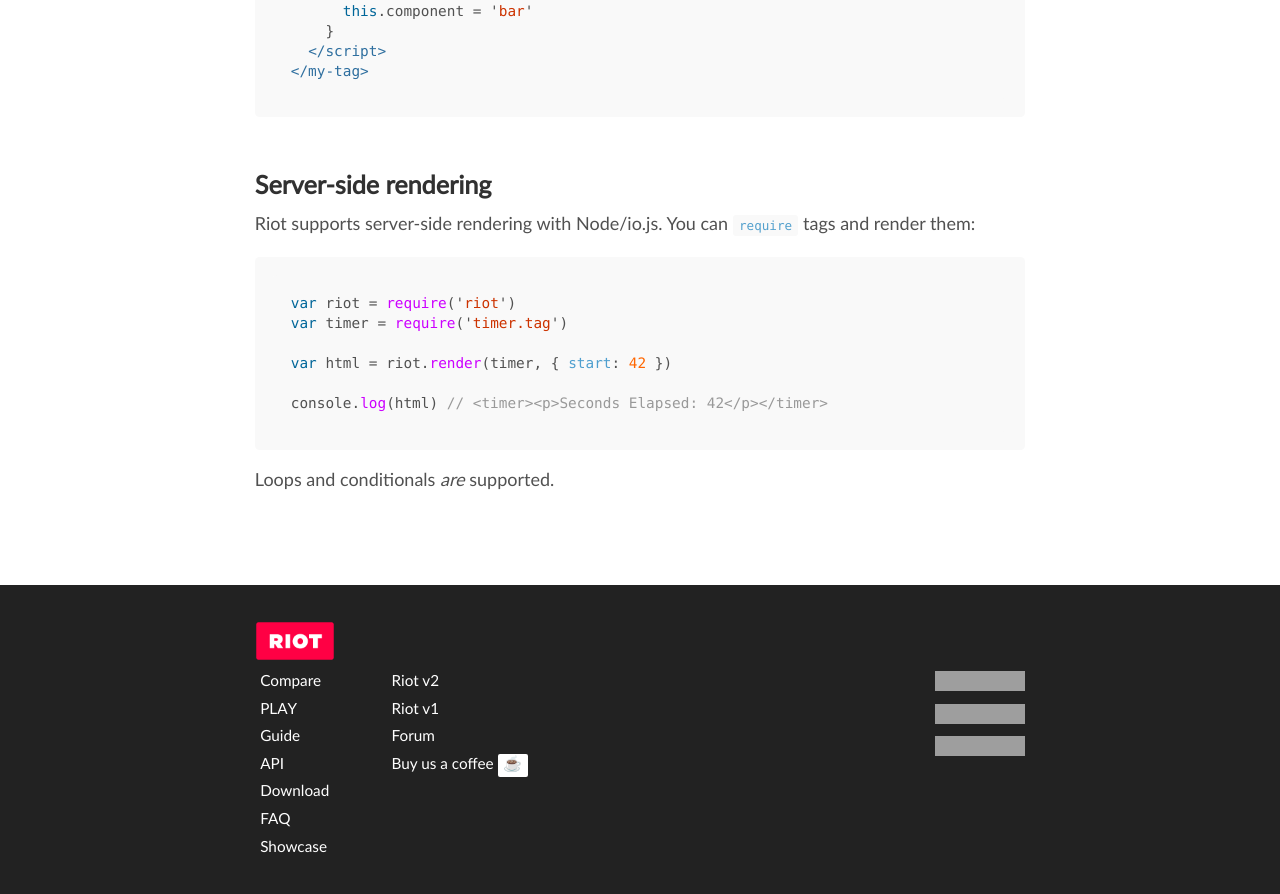
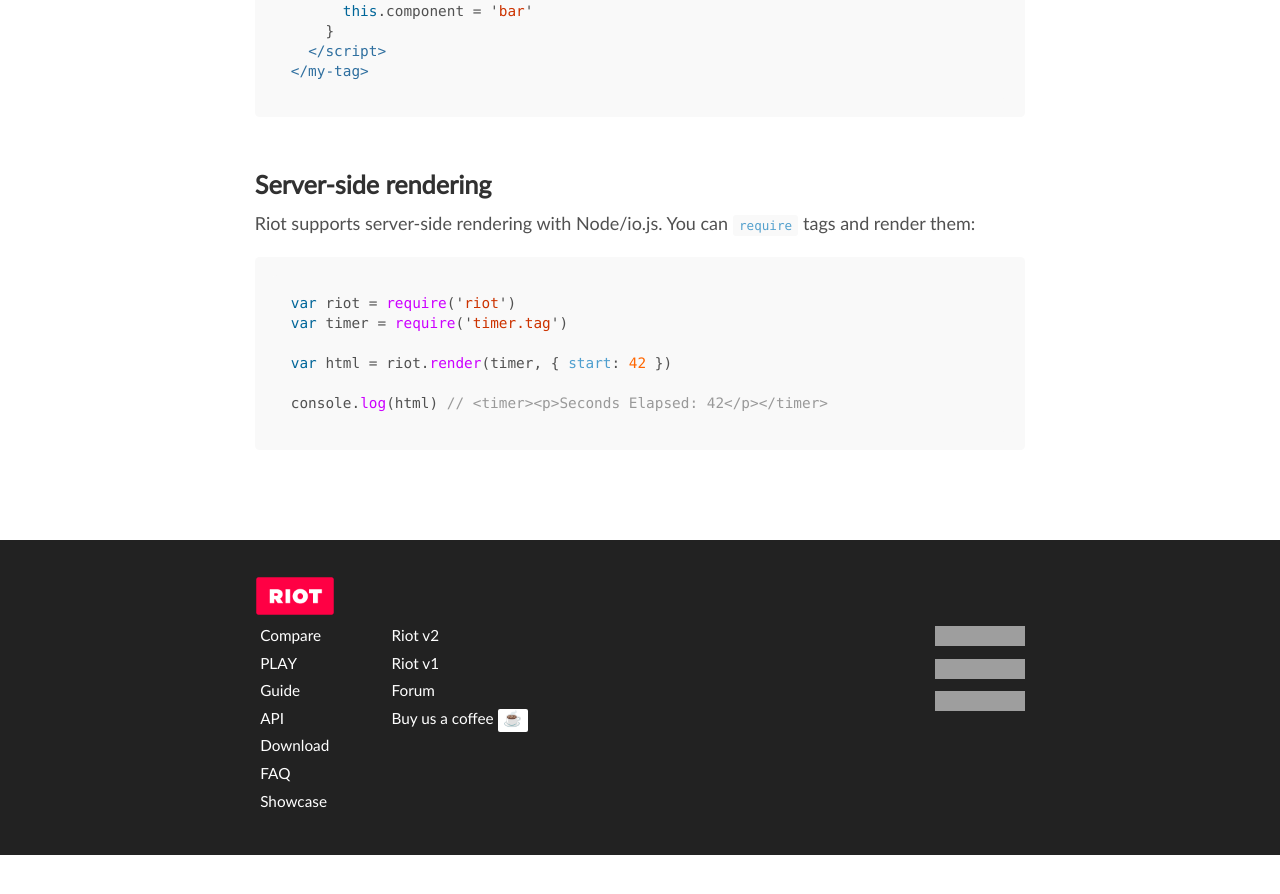
Before and after one commit to riot/riot.github.io, a Jekyll site: the page built from guide/index.md, in a window 1280 px wide and 900 px high, scrolled down 23588 px. Shown: the top 894 px of the window. Built offline with Jekyll 4.4.1, drawn with Linux system fonts in a browser that asks for light colours; nearby versions of some CDN libraries; emoji names are drawn with the system emoji font; after the commit the page ends 24443 px from its top, so only the background shows below that; grey boxes are pictures that could not be loaded.

Commit message:
closes #139

````diff
--- a/guide/index.md
+++ b/guide/index.md
@@ -923,5 +923,3 @@ var html = riot.render(timer, { start: 42 })
 
 console.log(html) // <timer><p>Seconds Elapsed: 42</p></timer>
 ```
-
-Loops and conditionals *are* supported.
````
